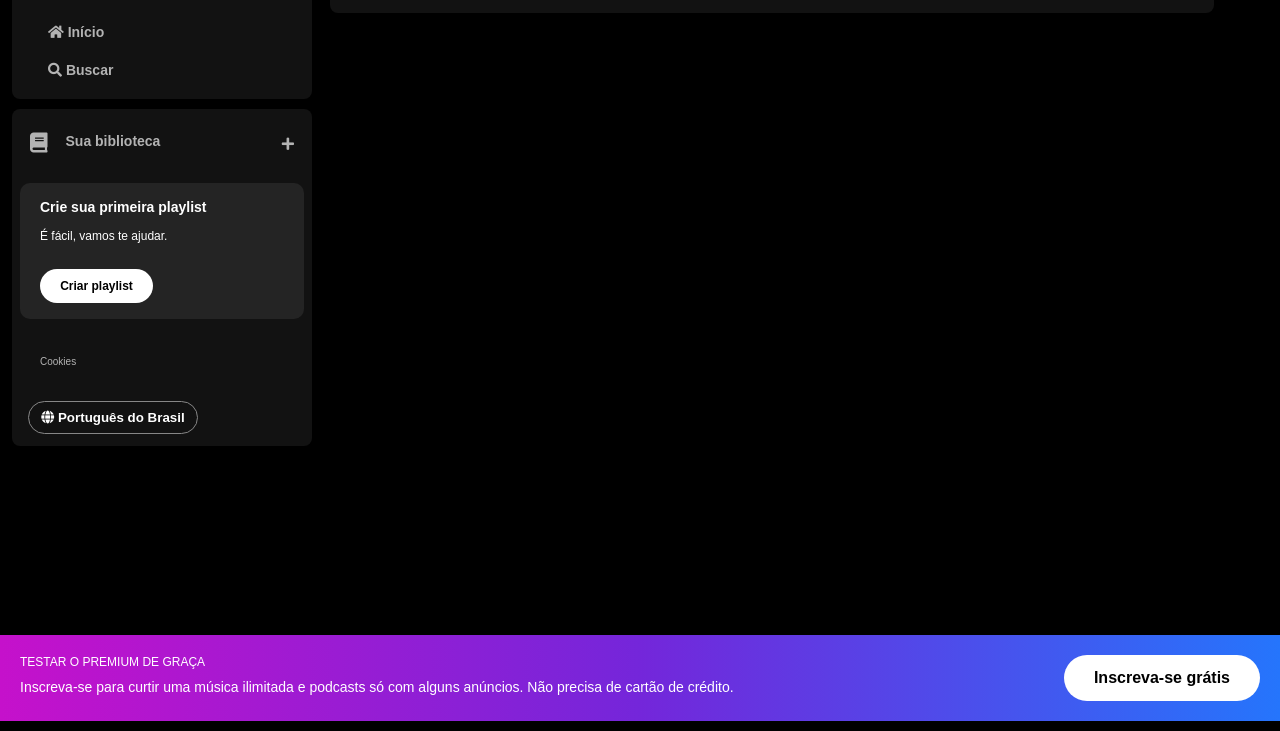
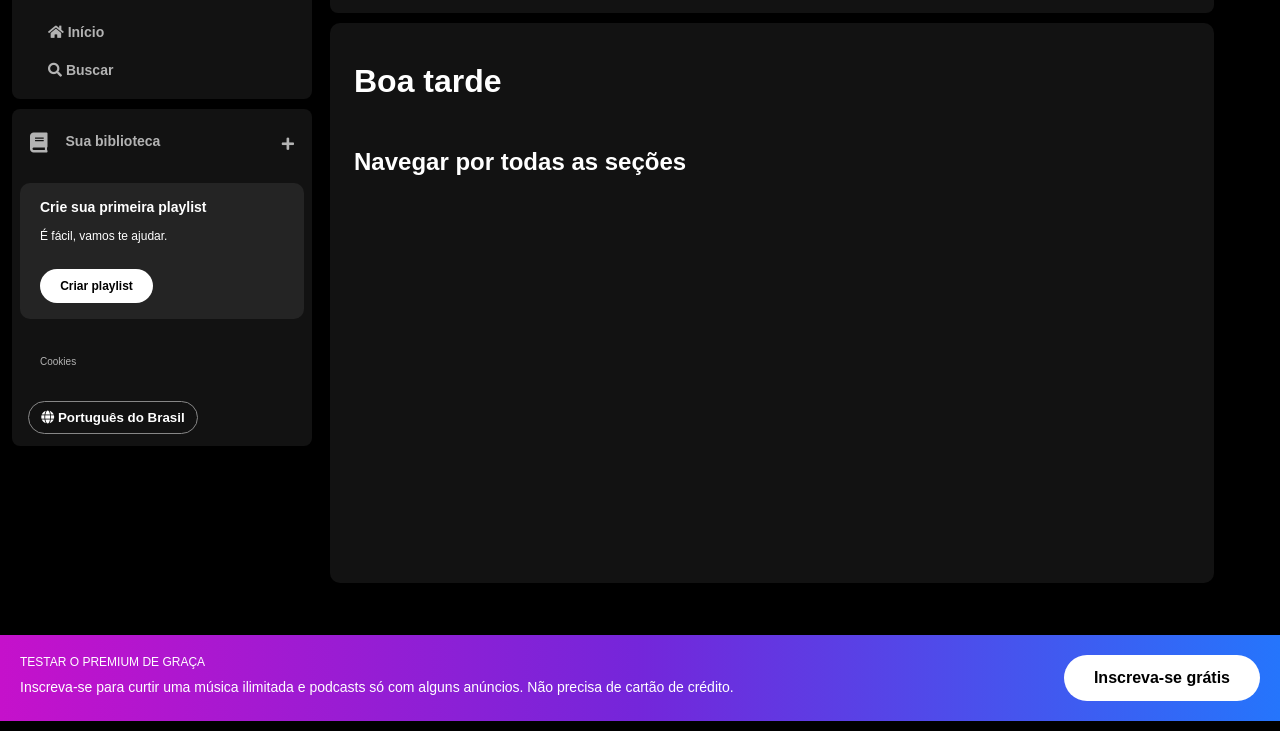
Before and after one commit to GabrielBispo1/Spotify-Landing-Page, a plain HTML site: page index.html in a window 1280 px wide. Shown: the part 79-810 px from the top of the page. Drawn offline with Linux system fonts and the light colour scheme.

Commit message:
Desafio cards Boa tarde e Navegar...

```diff
--- a/index.html
+++ b/index.html
@@ -91,6 +91,16 @@
                     <button class="login">Entrar</button>
                 </div>
             </nav>
+
+            <div class="playlist-container">
+                <div id="result-playlists">
+                    <div class="playlist">
+                        <h1 class="greeting">Boa tarde</h1>
+                        <h2 class="greeting-subtitle">Navegar por todas as seções</h2>
+                    </div>
+                </div>
+            </div>
+
         </div>
     </main>
 
--- a/src/assets/styles/main-content.css
+++ b/src/assets/styles/main-content.css
@@ -66,7 +66,7 @@
     background: transparent;
     border: none;
     padding: 0px 100px 0px 12px;
-    color: var(--color-search);
+    color: var(--text-base-light);
     text-overflow: ellipsis;
     overflow: hidden;
     white-space: nowrap;
@@ -85,8 +85,33 @@
 .header__login .login {
     width: 100px;
     height: 48px;
-    color: var(--color-login);
+    color: var(--text-base-dark);
     font-size: 16px;
     font-weight: 700;
     border-radius: 40px;
 }
+
+.playlist-container {
+    height: 68vh;
+    padding-top: 16px;
+    margin: 10px;
+    border-radius: 10px;
+    background-color: var(--bg-playlist-color);
+}
+
+.playlist {
+    margin: 24px;
+}
+
+.playlist .greeting {
+    color: var(--text-base-light);
+    font-size: 32px;
+    font-weight: 700;
+    margin-bottom: 48px;
+}
+
+.playlist .greeting-subtitle {
+    color: var(--text-base-light);
+    font-size: 24px;
+    font-weight: 700;
+}
--- a/src/assets/styles/vars.css
+++ b/src/assets/styles/vars.css
@@ -6,8 +6,9 @@
     --bg-icon: #131313;
     --bg-arrow-color: rgba(0,0,07);
     --bg-search-color: #242424;
-    --color-search: #fff;
+    --text-base-light: #fff;
+    --text-base-dark: #000;
     --color-subscribe: #a7a7a7;
-    --color-login: #000;
     --bg-header-color: #121212;
+    --bg-playlist-color: #121212;
 }
```
